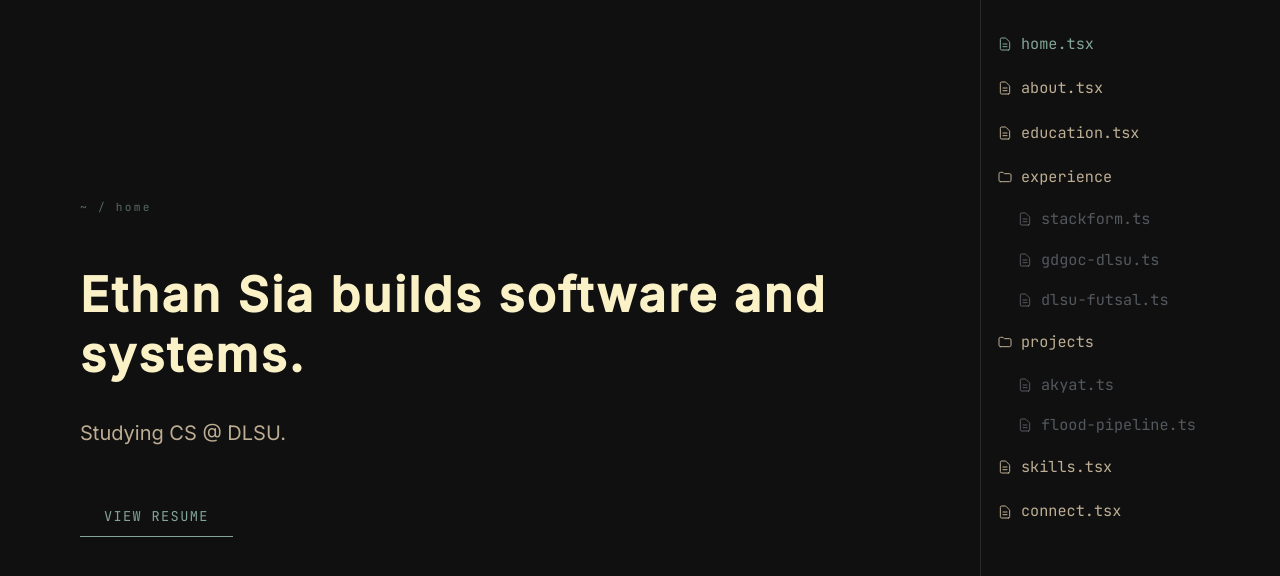
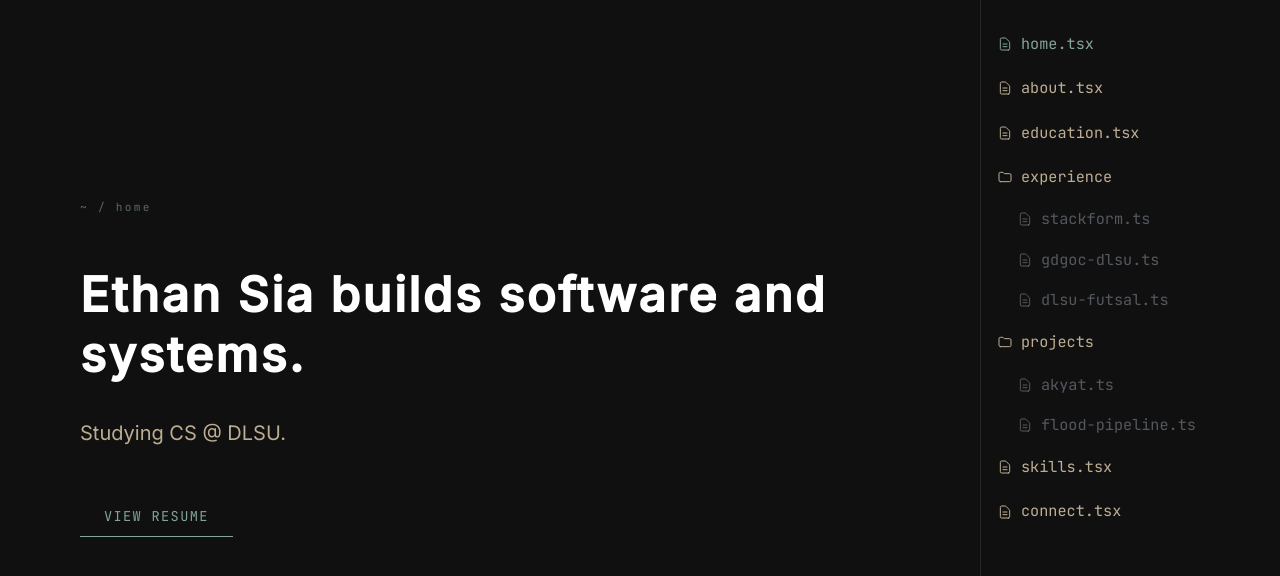
Before and after one commit to jdsia/Web-Portfolio, a Next.js app: page / in a window 1280 px wide. Shown: the top 576 px of the page. Built offline with nearby package versions, Linux system fonts and the light colour scheme.

Commit message:
style: changed global text foreground to crisp white for higher contrast

```diff
--- a/app/globals.css
+++ b/app/globals.css
@@ -2,11 +2,11 @@
 
 :root {
   --background: #101010; /* Near-black charcoal background */
-  --foreground: #fbf1c7; /* Lighter, clean Gruvbox white */
+  --foreground: #ffffff; /* Crisp neutral white */
   --card-bg: #181818;
   --card-border: #282828;
   --text-secondary: #bdae93; /* Lighter warm gray for high readability */
-  --on-surface: #fbf1c7;
+  --on-surface: #ffffff;
   --on-surface-variant: #bdae93;
   --surface-variant: #282828;
   --primary: #83a598; /* Warm Gruvbox Blue / Cyan-Teal */
@@ -15,11 +15,11 @@
 
 [data-theme="dark"] {
   --background: #101010;
-  --foreground: #fbf1c7;
+  --foreground: #ffffff;
   --card-bg: #181818;
   --card-border: #282828;
   --text-secondary: #bdae93;
-  --on-surface: #fbf1c7;
+  --on-surface: #ffffff;
   --on-surface-variant: #bdae93;
   --surface-variant: #282828;
   --primary: #83a598;
```
